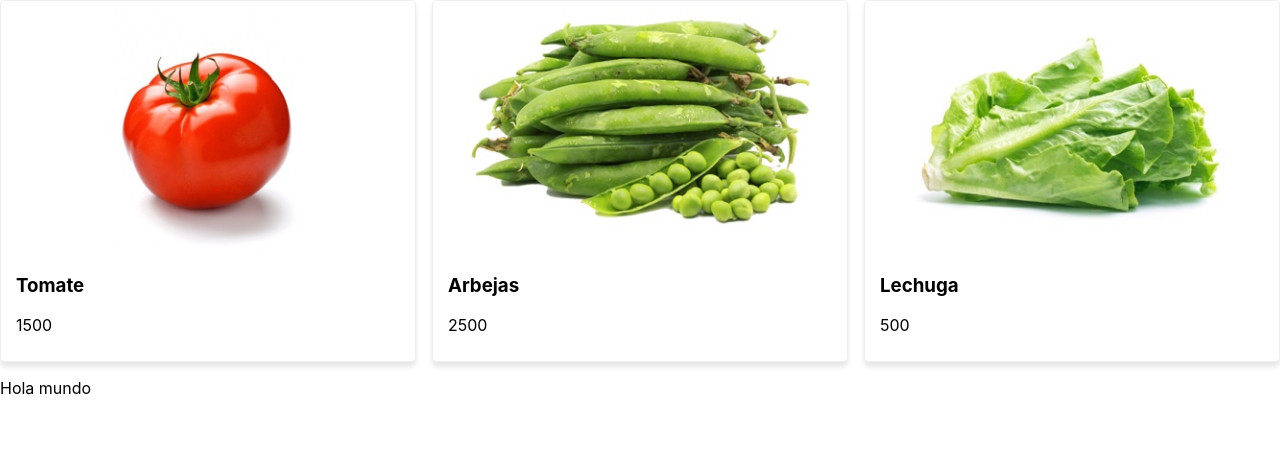
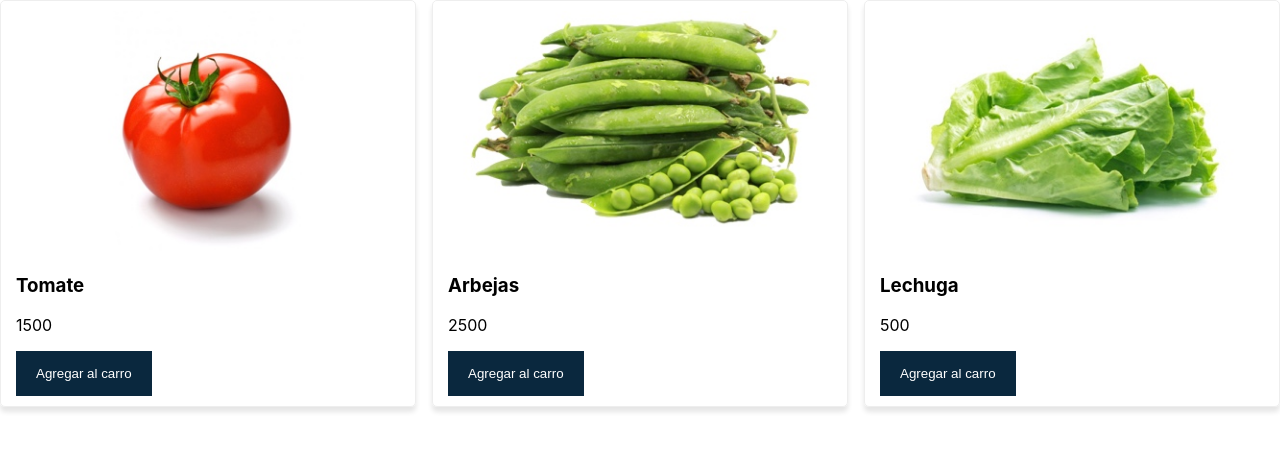
Before and after one commit to crosscay/carro-de-compras, a React (Create React App) app: page / in a window 1280 px wide. Shown: the top 450 px of the page. Built offline with nearby package versions, Linux system fonts and the light colour scheme.

Commit message:
boton para agregar al carro

```diff
--- a/src/App.js
+++ b/src/App.js
@@ -18,7 +18,7 @@
           agregarAlCarro={() => console.log("No hace nada")}
           productos={this.state.productos}
         />
-        <p>Hola mundo</p>
+        {/* <p>Hola mundo</p> */}
       </div>
     )
   }
--- /dev/null
+++ b/src/components/Button.js
@@ -0,0 +1,25 @@
+import { Component } from 'react';
+
+const styles = {
+    button: {
+        backgroundColor: '#0A283E',
+        color: '#fff',
+        padding: '15px 20px',
+        border: 'none',
+        borderRius: '5px',
+        cursor: 'pointer'
+    }
+}
+
+class Button extends Component {
+    render() {
+        //const { producto, agregarAlCarro } = this.props;
+        return (
+            <button
+                style={styles.button} {...this.props}
+            />
+        )
+    }
+}
+
+export default Button;
--- a/src/components/Producto.js
+++ b/src/components/Producto.js
@@ -1,4 +1,5 @@
 import { Component } from 'react';
+import Button from './Button';
 
 
 const styles = {
@@ -15,16 +16,18 @@
     }
 }
 
-
 class Producto extends Component {
     render() {
         console.log(this.props);
-        const { producto } = this.props;
+        const { producto, agregarAlCarro } = this.props;
         return (
             <div style={styles.producto}>
                 <img style={styles.img} alt={producto.name} src={producto.img} />
                 <h3>{producto.name}</h3>
                 <p>{producto.price}</p>
+                <Button onClick={()=> agregarAlCarro(producto)}>
+                    Agregar al carro
+                </Button>
             </div>
         )
     }
```
